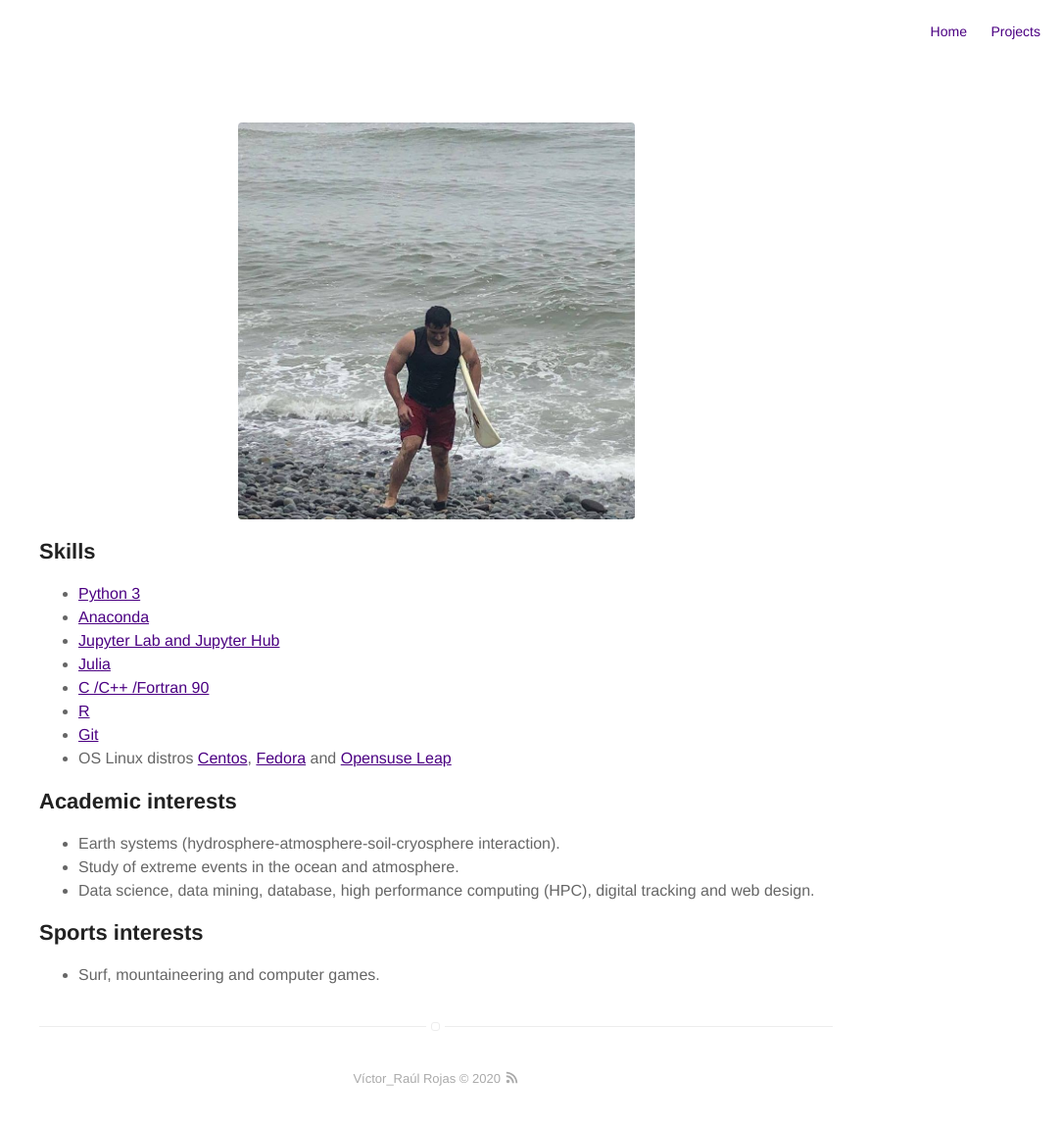
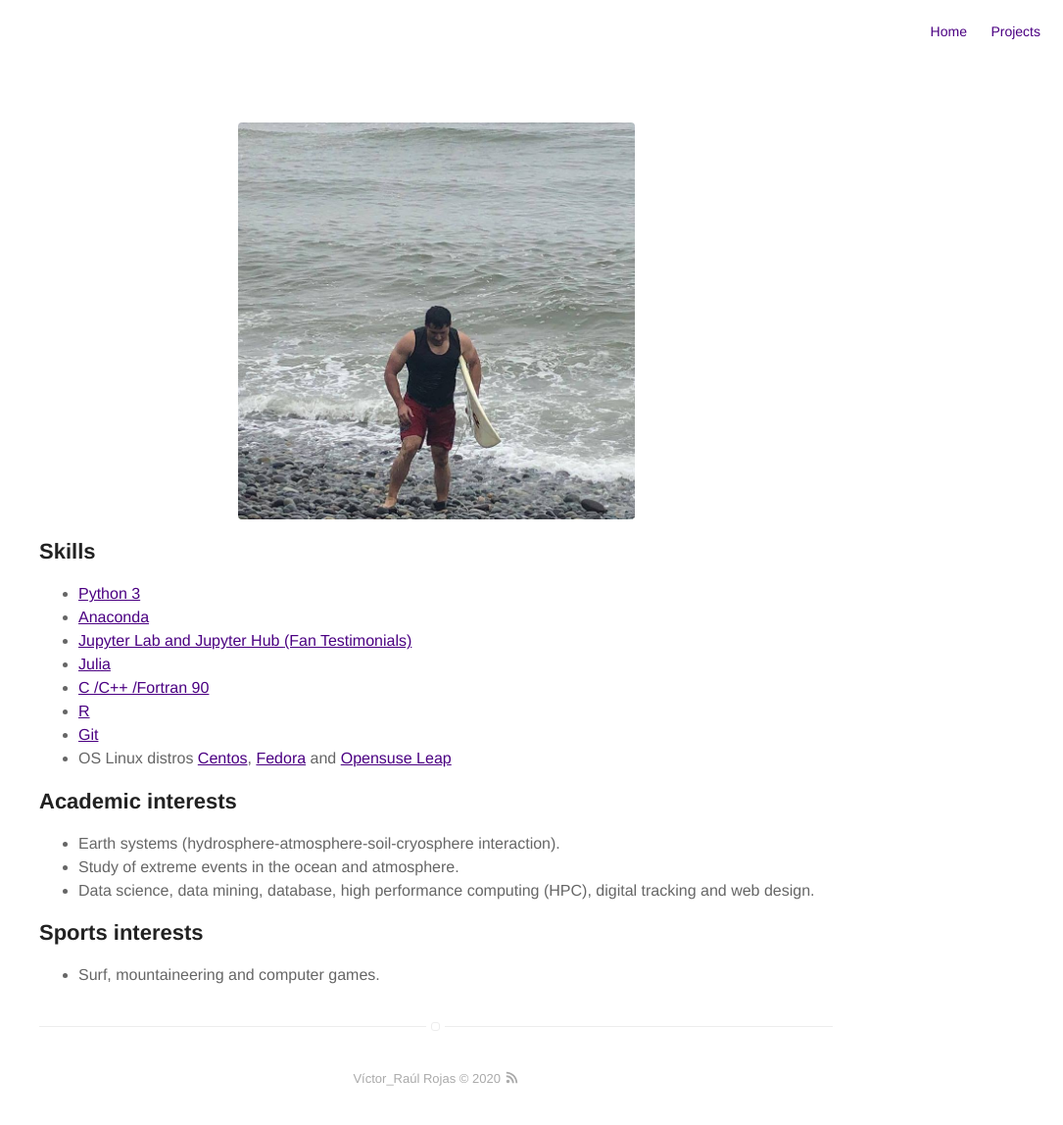
Before and after one commit to vrrp/vrojas.github.io, a Jekyll site: the page built from about.md, in a window 1280 px wide. Shown: the whole page at 98% size, without its empty margins (195-1280 px from the left). Built offline with Jekyll 4.4.1, drawn with Linux system fonts in a browser that asks for light colours.

Commit message:
Update about.md

```diff
--- a/about.md
+++ b/about.md
@@ -9,7 +9,7 @@
 <ul class="skills">
 	<li><a href="https://www.python.org/">Python 3</a></li>
 	<li><a href="https://www.anaconda.com/products/individual">Anaconda</a></li>
-	<li><a href="https://jupyter.org/">Jupyter Lab and Jupyter Hub</a></li>
+	<li><a href="https://jupyter.org/">Jupyter Lab and Jupyter Hub </a> <a href="https://www.anaconda.com/library/anaconda-fan-testimonials">(Fan Testimonials)</a></li>
 	<li><a href="https://julialang.org/">Julia</a></li>
 	<li><a href="https://gcc.gnu.org/">C /C++ /Fortran 90</a></li>
 	<li><a href="https://www.r-project.org/">R</a></li>
```
